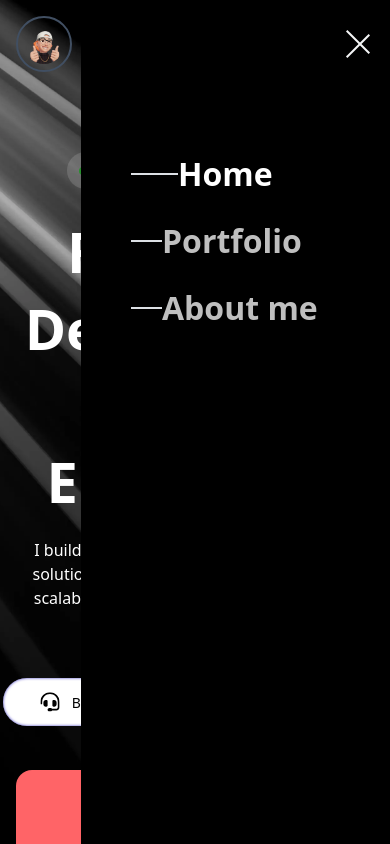
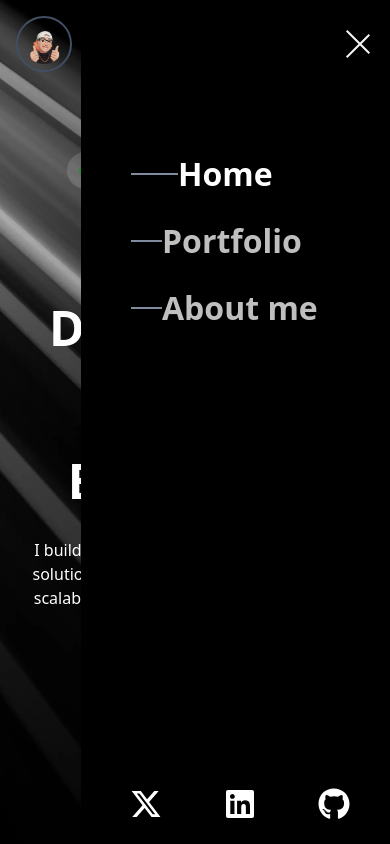
Before and after one commit to raymondjoseph02/Raydev.dev, a Next.js app: page / in a window 390 px wide. Both pictures are taken after a click on the button "Open menu". Shown: the top 844 px of the page. Built offline with nearby package versions, Linux system fonts and the light colour scheme; what tailwindcss-text-fill-stroke would draw is missing.

Commit message:
fix nav footer hero section media query

```diff
--- a/src/components/home/Hero.tsx
+++ b/src/components/home/Hero.tsx
@@ -17,7 +17,7 @@ function Hero() {
         <div className="flex flex-col items-center justify-center gap-6">
           <Badge title="Currently accepting new projects" />
           <div className="flex flex-col items-center justify-center max-w-3xl gap-4.5 ">
-            <h1 className="text-7xl sm:text-8xl font-bold text-white   text-center leading-[76.8px]">
+            <h1 className="text-6xl sm:text-8xl font-bold text-white   text-center leading-[76.8px]">
               Frontend Developer & UI/UX Enthusiast
             </h1>
             <p className="text-base leading-[24px] font-normal text-white text-center">
@@ -28,7 +28,7 @@ function Hero() {
           </div>
         </div>
 
-        <div className="flex items-center justify-center gap-8">
+        <div className="flex items-center justify-center gap-8 flex-col sm:flex-row">
           <Button variant="primary">
             <div className="size-5">
               <CallIcon />
--- a/src/components/ui/Footer.tsx
+++ b/src/components/ui/Footer.tsx
@@ -8,7 +8,7 @@ function Footer() {
     >
       <div className="relative h-[calc(100vh+300px)] -top-[100vh]">
         <div className="h-[400px] sticky top-[calc(100vh-300px)] container-wrapper">
-          <div className=" pb-4 pt-30 flex w-full justify-between items-center  border-b border-b-gray-250 ">
+          <div className=" pb-4 pt-30 flex w-full justify-between items-center  border-b border-b-gray-250  flex-col-reverse sm:flex-row">
             <div>
               <p className="text-base font-normal text-white leading-[24px]  text-pretty">
                 Copyright © 2024 Raymond Joseph
@@ -17,7 +17,9 @@ function Footer() {
                 Last updated - May 2025
               </p>
             </div>
-            <Socials />
+            <div className="">
+              <Socials />
+            </div>
           </div>
           <p
             data-text="Raymond j"
--- a/src/components/ui/MobileDrawer.tsx
+++ b/src/components/ui/MobileDrawer.tsx
@@ -1,27 +1,90 @@
 "use client";
 import { MobileMenuProps } from "@/types/types";
-import { motion } from "framer-motion";
+import { AnimatePresence, motion } from "framer-motion";
 import { menuSlide, slide } from "@/animation/framer";
 import Link from "next/link";
 import { usePathname } from "next/navigation";
-import { useEffect } from "react";
+import { useEffect, useCallback, useRef } from "react";
 import SvgCurve from "./curve/Curve";
+import Socials, { socials } from "./Socials";
+
 function MobileMenu({ isOpen, setIsOpen, links }: MobileMenuProps) {
   const path = usePathname();
+  const menuRef = useRef<HTMLDivElement>(null);
+
+  // Use useCallback to prevent function recreation on every render
+  const handleClose = useCallback(() => {
+    setIsOpen(false);
+  }, [setIsOpen]);
+
+  // Close menu when route changes
   useEffect(() => {
-    setIsOpen(false);
+    if (isOpen) {
+      handleClose();
+    }
   }, [path]);
+
+  // Handle click outside and escape key
+  useEffect(() => {
+    if (!isOpen) return;
+
+    const handleClickOutside = (event: MouseEvent) => {
+      if (menuRef.current && !menuRef.current.contains(event.target as Node)) {
+        handleClose();
+      }
+    };
+
+    const handleEscape = (event: KeyboardEvent) => {
+      if (event.key === "Escape") {
+        handleClose();
+      }
+    };
+
+    //     // Add small delay to prevent immediate closing
+    const timeoutId = setTimeout(() => {
+      document.addEventListener("click", handleClickOutside);
+      document.addEventListener("keydown", handleEscape);
+    }, 100);
+
+    return () => {
+      clearTimeout(timeoutId);
+      document.removeEventListener("click", handleClickOutside);
+      document.removeEventListener("keydown", handleEscape);
+    };
+  }, [isOpen, handleClose]);
+
+  // Fix screen/prevent body scroll when menu is open
+  useEffect(() => {
+    if (isOpen) {
+      // Save current overflow value
+      const originalOverflow = document.body.style.overflow;
+
+      // Prevent body scroll
+      document.body.style.overflow = "hidden";
+
+      return () => {
+        // Restore original overflow when menu closes
+        document.body.style.overflow = originalOverflow;
+      };
+    } else {
+      // Ensure body scroll is restored when menu is not open
+      document.body.style.overflow = "unset";
+    }
+  }, [isOpen]);
+
   return (
+    <AnimatePresence>
       <motion.div
+        ref={menuRef}
         variants={menuSlide}
         initial="initial"
         animate={isOpen ? "enter" : "exit"}
         exit="exit"
-      className="fixed top-0 h-svh bg-black right-0 w-8/12  pt-40"
+        className="fixed top-0 h-svh bg-black right-0 w-8/12 pt-40 flex flex-col justify-between"
       >
         <ul className="space-y-10">
           {links.map((link, index) => {
-          const active = path.toLowerCase() === link.path.toString();
+            const active = path.toLowerCase() === link.path.toLowerCase();
             return (
               <motion.li
                 custom={index}
@@ -30,18 +93,19 @@ function MobileMenu({ isOpen, setIsOpen, links }: MobileMenuProps) {
                 animate={isOpen ? "enter" : "exit"}
                 exit="exit"
                 key={link.title}
-              className="flex items-center "
+                className="flex items-center"
               >
                 <div
-                className={`border border-collapse border-gray-150 transition-all ease-in-out  duration-300 ${
+                  className={`border border-collapse border-gray-300 transition-all ease-in-out duration-300 ${
                     active ? "w-12" : "w-8"
-                } h-fit`}
+                  } h-0.5`}
                 />
                 <Link
-                className={`text-4xl transition-all ease-in-out  duration-300 ${
+                  className={`text-4xl transition-all ease-in-out duration-300 ${
                     active ? "opacity-100" : "opacity-75"
-                } font-semibold leading-[27px] text-white  hover:opacity-85 `}
+                  } font-semibold leading-[27px] text-white hover:opacity-85`}
                   href={link.path}
+                  onClick={handleClose}
                 >
                   {link.title}
                 </Link>
@@ -49,9 +113,26 @@ function MobileMenu({ isOpen, setIsOpen, links }: MobileMenuProps) {
             );
           })}
         </ul>
-
         <SvgCurve isOpen={isOpen} />
+        <div className="flex justify-between items-center pr-10 pb-6">
+          {socials.map((social, index) => {
+            return (
+              <motion.div
+                custom={index}
+                variants={slide}
+                initial="initial"
+                animate={isOpen ? "enter" : "exit"}
+                exit="exit"
+                className="text-white text-4xl"
+                key={index}
+              >
+                <Link href={social.link}> {social.icon}</Link>
               </motion.div>
+            );
+          })}
+        </div>
+      </motion.div>
+    </AnimatePresence>
   );
 }
 export default MobileMenu;
--- a/src/components/ui/Nav.tsx
+++ b/src/components/ui/Nav.tsx
@@ -41,7 +41,7 @@ function Nav({ className = "" }: NavProps) {
   const handleCloseMenu = () => setIsOpen(false);
 
   return (
-    <header className={`w-full bg-transparent fixed top-0 z-50 ${className}`}>
+    <header className={`w-full bg-transparent fixed top-0 z-100 ${className}`}>
       <nav className="flex justify-between items-center max-w-7xl mx-auto px-4 sm:px-6 lg:px-8 py-4 bg-transparent">
         <Link
           aria-label="Navigate to home page"
@@ -70,7 +70,9 @@ function Nav({ className = "" }: NavProps) {
         {/* Desktop Navigation */}
         <div className="md:flex items-center gap-8 hidden">
           <NavLinks links={links} />
-          <Socials />
+          <div>
+            <Socials />
+          </div>
         </div>
 
         {/* Hamburger Menu Button */}
--- a/src/components/ui/Socials.tsx
+++ b/src/components/ui/Socials.tsx
@@ -1,8 +1,6 @@
 import Link from "next/link";
 import { FaGithub, FaLinkedin, FaXTwitter } from "react-icons/fa6";
-
-function Socials() {
-  const socials = [
+export const socials = [
   {
     link: "/",
     icon: <FaXTwitter />,
@@ -19,13 +17,14 @@ function Socials() {
     label: "Github",
   },
 ];
+function Socials() {
   return (
-    <ul className="flex items-center gap-2">
+    <ul className="flex items-center gap-2 justify-between w-full">
       {socials.map((social) => (
         <li className="relative" key={social.label}>
           <Link
             aria-label={social.label}
-            className="size-10 rounded-full justify-center hover:bg-[#242424] text-white flex items-center transition ease-in-out duration-300 will-change-auto"
+            className="size-10 rounded-full justify-center hover:bg-[#242424] text-white flex items-center transition ease-in-out duration-300 will-change-auto text-4xl"
             href={social.link}
           >
             {social.icon}
```
Lines whose indentation alone changed are shown as unchanged.
